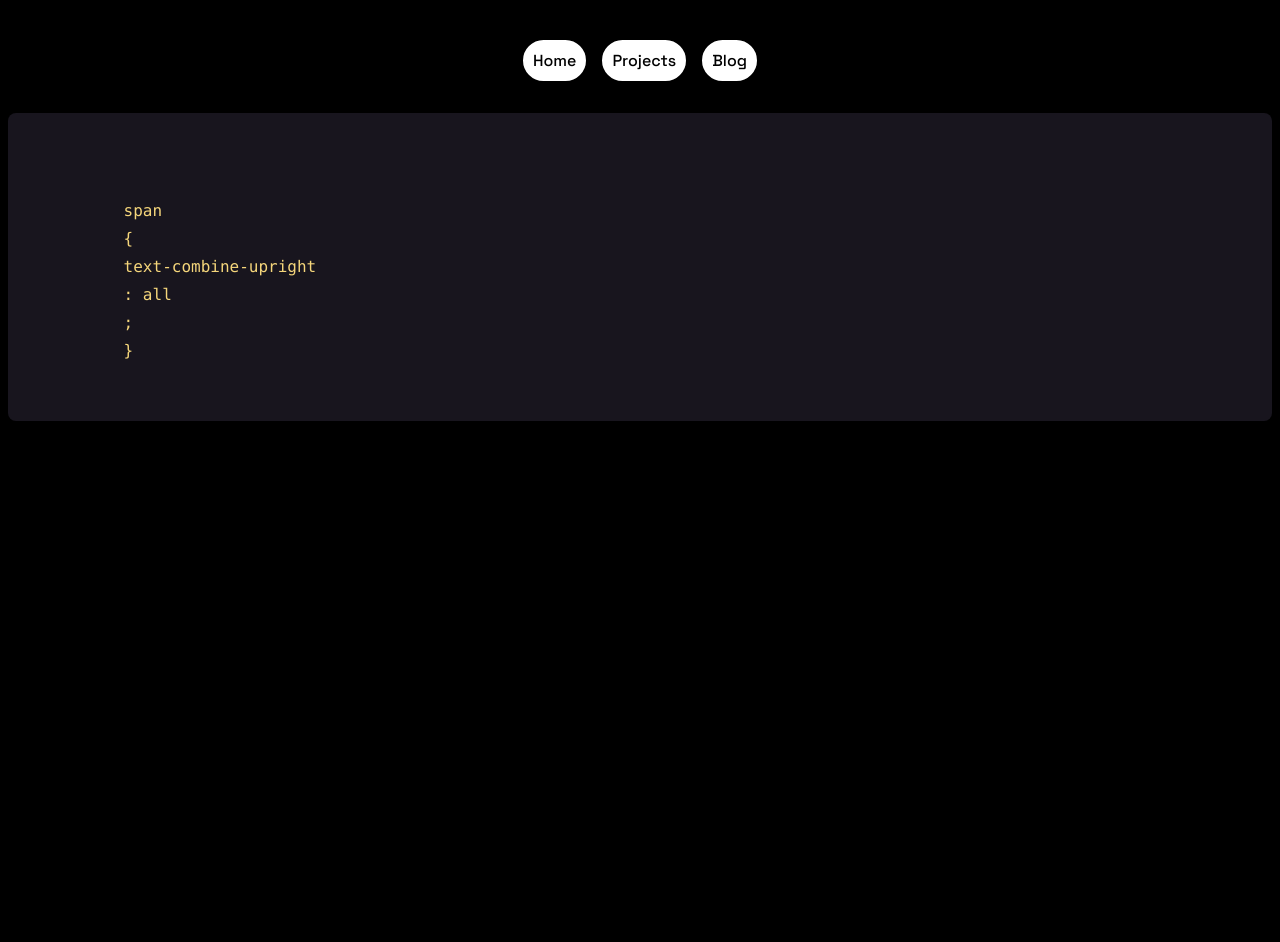
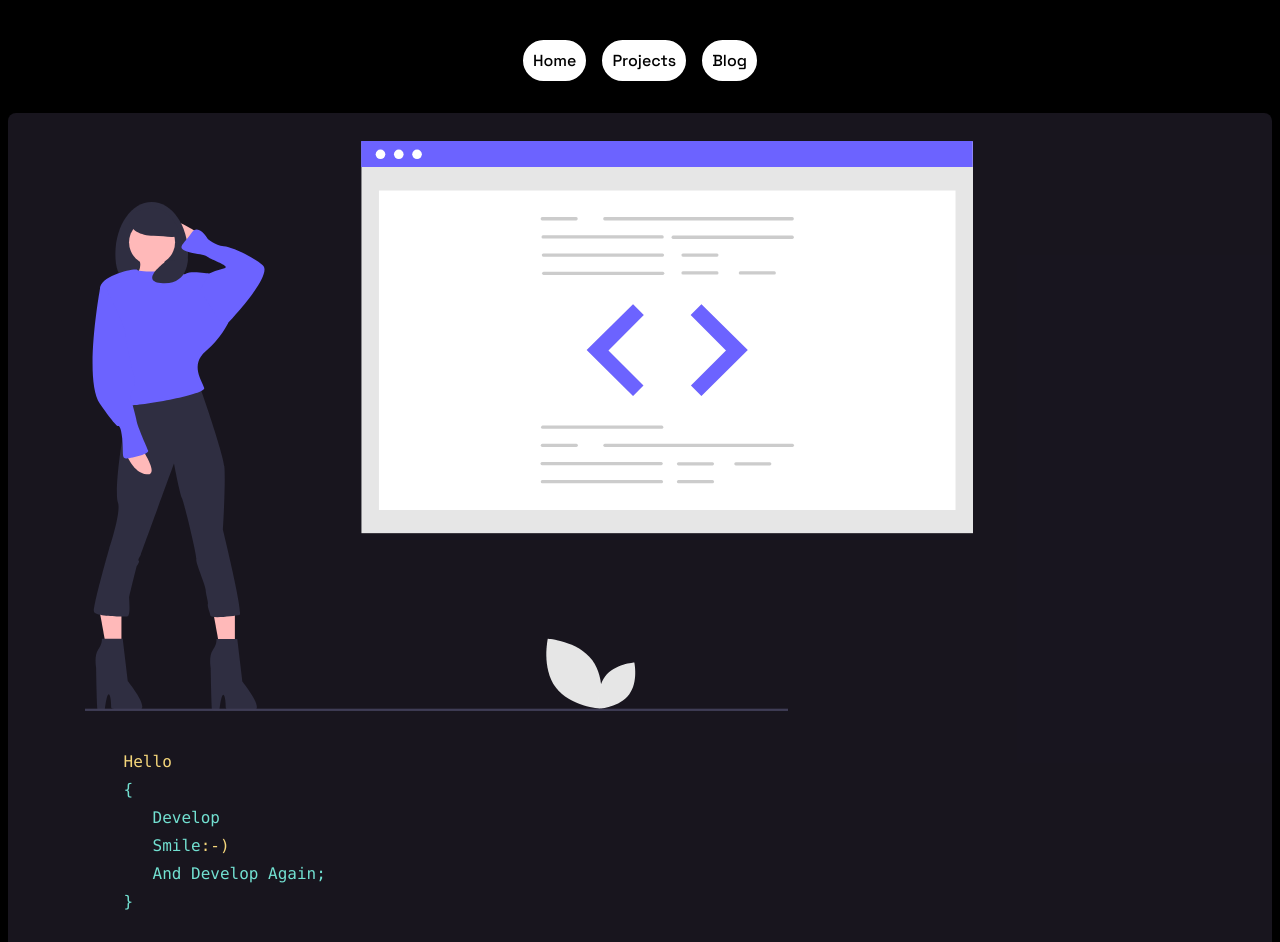
Before and after one commit to Rashita123/Rashita-Portfolio, a plain HTML site: page index.html in a window 1280 px wide. Shown: the top 942 px of the page. Before the commit the page ends 800 px from the top, so only its background shows below. Drawn offline with Linux system fonts and the light colour scheme.

Commit message:
Image and code added

```diff
--- a/index.html
+++ b/index.html
@@ -22,14 +22,14 @@
 
    <pre rel="CSS" class="wp-block-csstricks-code-block  language-css" data-line="">
 
-
+        <img src="images/coder.svg">
         <code markup="tt" class=" language-css">
-            <span class="token selector">span</span>
-            <span class="token punctuation">{</span>
-            <span class="token property">text-combine-upright</span>
-            <span class="token punctuation">:</span> all
-            <span class="token punctuation">;</span>
-            <span class="token punctuation">}</span>
+            <span class="token selector">Hello</span>
+            <span class="token-punctuation">{</span>
+            <span class="token-punctuation">   Develop</span>
+            <span class="token-punctuation">   Smile</span>:-)
+            <span class="token-punctuation">   And Develop Again;</span>
+            <span class="token-punctuation">}</span>
         </code>
     </pre>
 </body>
--- a/stylesheet.css
+++ b/stylesheet.css
@@ -1,28 +1,6 @@
 @import url('https://fonts.googleapis.com/css2?family=Space+Grotesk:wght@500&display=swap');
 :root{
     --primary-color: #34D399;
-    --grid-gap: 2.09vw;
-    --gray: #838383;
-    --websiteWidth: 1440;
-    --bodyContainerWidth: calc(117000vw/var(--websiteWidth));
-    --spacing01: calc(37000vw/var(--websiteWidth));
-    --spacing02: calc(52500vw/var(--websiteWidth));
-    --spacing03: calc(66000vw/var(--websiteWidth));
-    --spacing04: calc(20800vw/var(--websiteWidth));
-    --spacing05: calc(26000vw/var(--websiteWidth));
-    --spacing06: calc(8000vw/var(--websiteWidth));
-    --spacing07: calc(3400vw/var(--websiteWidth));
-    --spacing08: calc(43400vw/var(--websiteWidth));
-    --spacing09: calc(14400vw/var(--websiteWidth));
-    --spacing10: calc(19700vw/var(--websiteWidth));
-    --spacing11: calc(26200vw/var(--websiteWidth));
-    --spacing12: calc(54500vw/var(--websiteWidth));
-    --spacing13: calc(82900vw/var(--websiteWidth));
-    --spacing14: calc(117200vw/var(--websiteWidth));
-    --spacing15: calc(165800vw/var(--websiteWidth));
-    --spacing16: calc(12500vw/var(--websiteWidth));
-    --spacing17: calc(10500vw/var(--websiteWidth));
-    --spacing18: calc(10300vw/var(--websiteWidth));
 }
 
 body{
@@ -99,3 +77,6 @@ pre {
 .wp-block-buttons, figure, p, pre {
     margin: 0 0 1.5rem;
 }
+.token-punctuation{
+    color: #72e0d1;
+}
```
Also changed, not shown: images/coder.svg (added).
